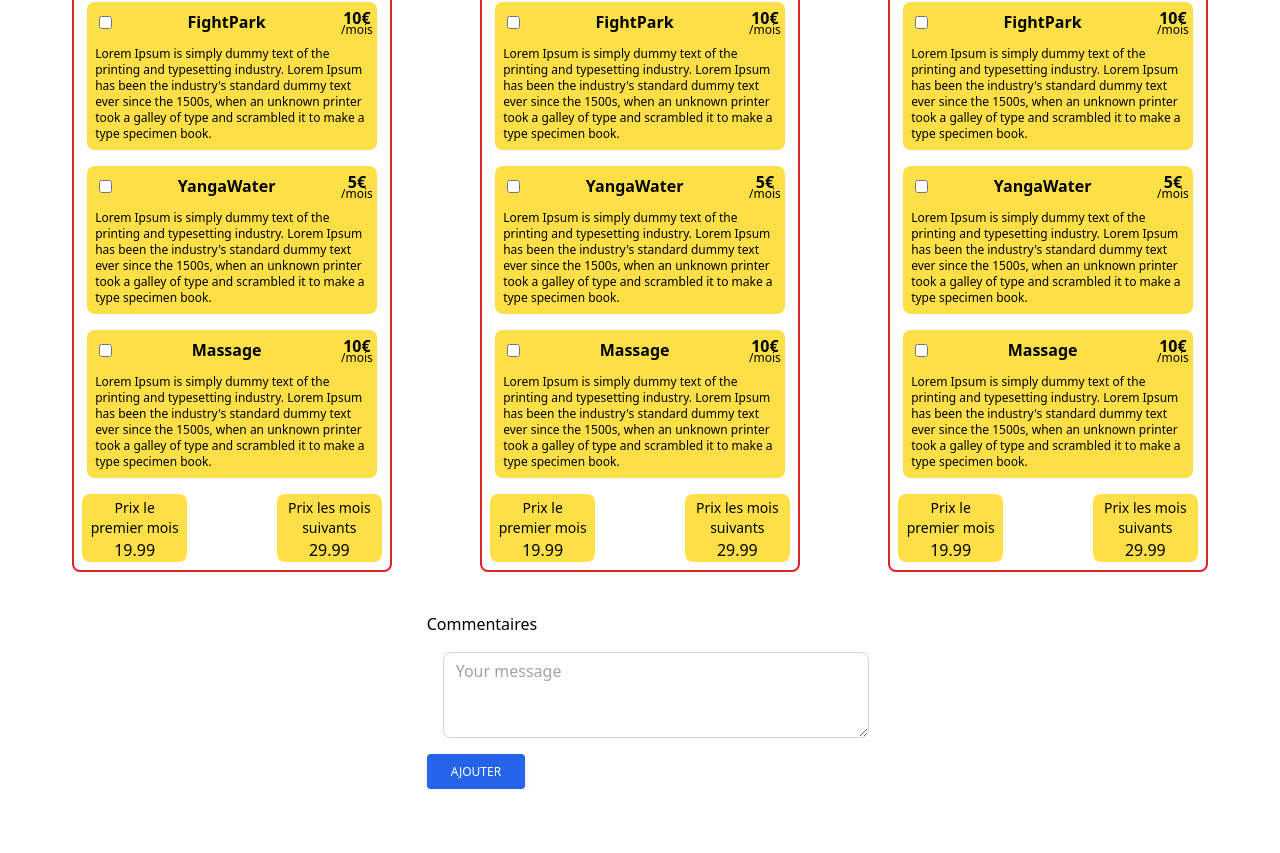
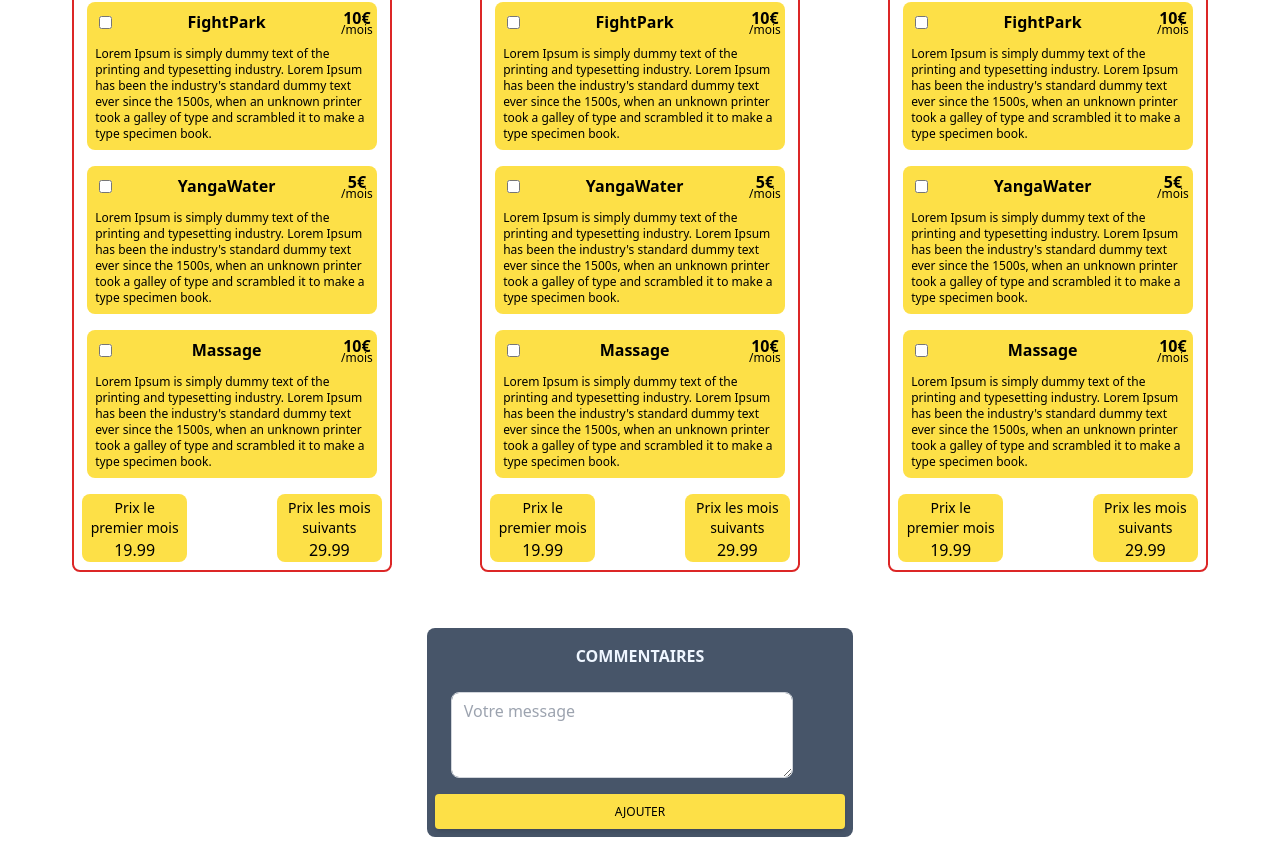
Before and after one commit to HugoSbl/fitness-pricing, a React (Vite) app: page / in a window 1280 px wide. Shown: the part 452-1305 px from the top of the page. Before the commit the page ends 1241 px from the top, so only its background shows below. Built offline with nearby package versions, Linux system fonts and the light colour scheme.

Commit message:
CSS update for the comment section

```diff
--- a/src/components/comments/Comments.jsx
+++ b/src/components/comments/Comments.jsx
@@ -58,7 +58,7 @@ const Comments = () => {
 
   return (
     <div>
-      <div className="flex justify-center pt-6">
+      <div className="flex justify-center pt-6 my-4">
         <div className=" w-1/3">
           <InputComments
             value={inputValue}
--- a/src/components/comments/InputsComments.jsx
+++ b/src/components/comments/InputsComments.jsx
@@ -8,12 +8,14 @@ const InputComments = ({
   textCommentModifier,
 }) => {
   return (
-    <div>
-      <div>Commentaires</div>
+    <div className="bg-slate-600 p-2 rounded-lg ">
+      <div className="py-2 bg-slate-600 text-blue-50 font-extrabold text-center">
+        COMMENTAIRES
+      </div>
       <textarea
         className="
         block
-        w-full
+        w-5/6
         px-3
         py-1.5
         text-base
@@ -30,12 +32,12 @@ const InputComments = ({
         id="commentInput"
         rows="3"
         value={value}
-        placeholder="Your message"
+        placeholder="Votre message"
         onChange={handleInputChange}
       ></textarea>
 
       <button
-        className="inline-block px-6 py-2.5 bg-blue-600 text-white font-medium text-xs leading-tight uppercase rounded shadow-md hover:bg-blue-700 hover:shadow-lg focus:bg-blue-700 focus:shadow-lg focus:outline-none focus:ring-0 active:bg-blue-800 active:shadow-lg transition duration-150 ease-in-out"
+        className="inline-block w-full px-6 py-2.5  bg-yellow-300 text-black font-medium text-xs leading-tight uppercase rounded shadow-md hover:bg-yellow-500 hover:shadow-lg focus:bg-yellow-500 focus:shadow-lg focus:outline-none focus:ring-0 active:bg-blue-800 active:shadow-lg transition duration-150 ease-in-out"
         type="button"
         onClick={isModify ? textCommentModifier : addComment}
       >
```
